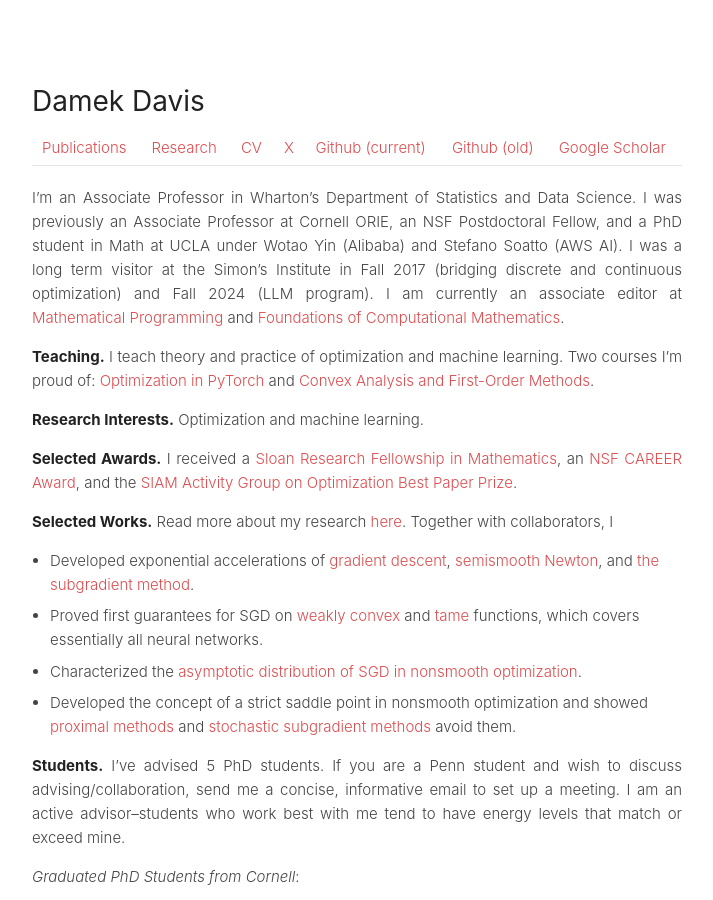
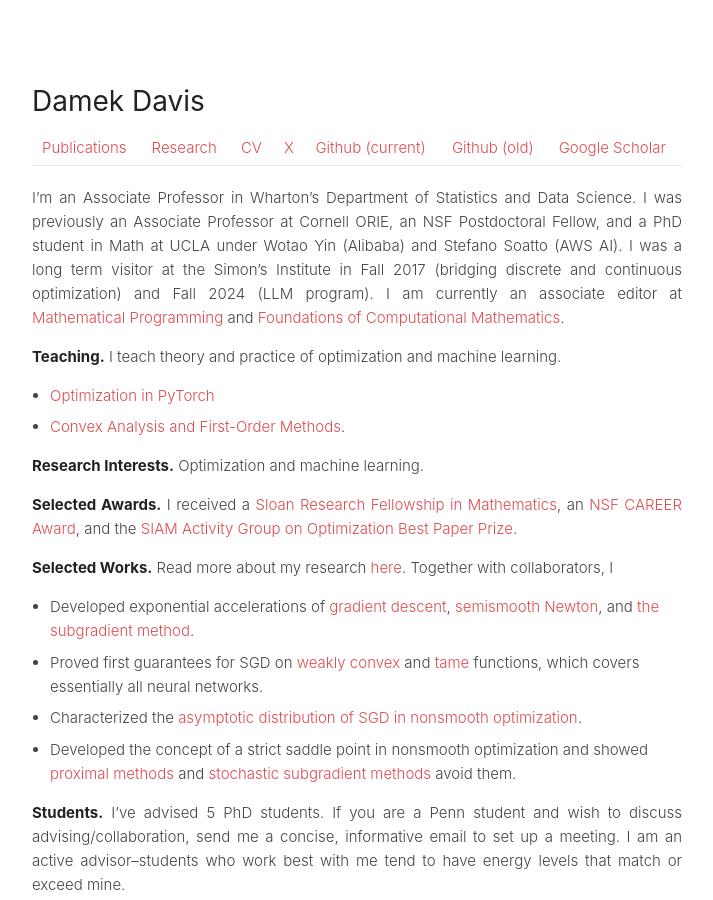
Before and after one commit to damek/damek.github.io, a Jekyll site: the page built from index.md, in a window 1280 px wide and 900 px high. Shown: the whole window, without its empty margins (283-996 px from the left). Built offline with Jekyll 4.4.1, drawn with Linux system fonts in a browser that asks for light colours.

Commit message:
Update index.md to enhance teaching section by listing courses on separate lines for better readability

```diff
--- a/index.md
+++ b/index.md
@@ -9,7 +9,9 @@
 
 I'm an Associate Professor in Wharton's Department of Statistics and Data Science. I was previously an Associate Professor at Cornell ORIE, an NSF Postdoctoral Fellow, and a PhD student in Math at UCLA under Wotao Yin (Alibaba) and Stefano Soatto (AWS AI). I was a long term visitor at the Simon's Institute in Fall 2017 (bridging discrete and continuous optimization) and Fall 2024 (LLM program). I am currently an associate editor at <a href="https://www.springer.com/journal/10107">Mathematical Programming</a> and <a href="https://www.springer.com/journal/10208">Foundations of Computational Mathematics</a>.
 
-**Teaching.** I teach theory and practice of optimization and machine learning. Two courses I'm proud of: [Optimization in PyTorch](STAT-4830) and [Convex Analysis and First-Order Methods](https://damek.github.io/teaching/orie6300/ORIE6300Fall2023notes.pdf).
+**Teaching.** I teach theory and practice of optimization and machine learning.
+- [Optimization in PyTorch](STAT-4830)
+- [Convex Analysis and First-Order Methods](https://damek.github.io/teaching/orie6300/ORIE6300Fall2023notes.pdf).
 
 
 **Research Interests.** Optimization and machine learning.
```
